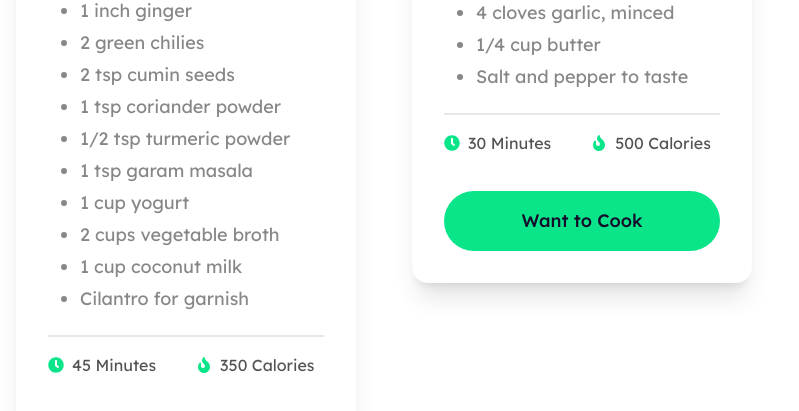
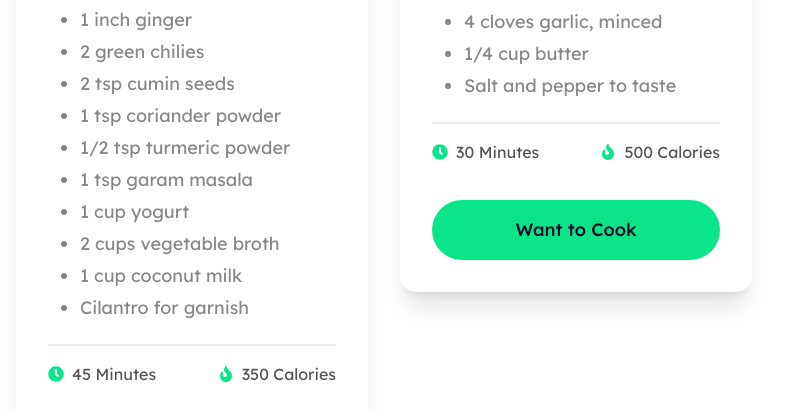
Before and after one commit to mdselimme/Flavor-Restaurent-React-Js-Website, a React (Vite) app: page / in a window 1280 px wide. Shown: the part 1622-2033 px from the top of the page, without its empty margins (0-799 px from the left). Built offline with nearby package versions, Linux system fonts and the light colour scheme.

Commit message:
add_toaster_Success_and_Duplicate

```diff
--- a/package.json
+++ b/package.json
@@ -13,6 +13,7 @@
     "prop-types": "^15.8.1",
     "react": "^18.3.1",
     "react-dom": "^18.3.1",
+    "react-hot-toast": "^2.4.1",
     "react-icons": "^5.3.0"
   },
   "devDependencies": {
--- a/src/Components/OrderDetails/OrderDetails.jsx
+++ b/src/Components/OrderDetails/OrderDetails.jsx
@@ -1,12 +1,8 @@
 
 
 const OrderDetails = ({data , handleCurrentlyCooking,cookingData}) => {
-
-
-
-    console.log(data)
     return (
-            <div className="p-5 col-span-2">
+            <div className="p-5 col-span-2 w-full">
             <div className="border rounded-2xl p-4">
             <h1 className="text-center text-2xl text-[#282828] font-medium">Want to Cook: <span className="text-[#0BE58A]">{data.length}</span></h1>
             {data.length ===0 ? <h1 className="text-center mt-5 text-xl text-[#0BE58A] font-medium">No items Order</h1> : <div className="mt-5">
--- a/src/Components/OurRecipes/OurRecipes.jsx
+++ b/src/Components/OurRecipes/OurRecipes.jsx
@@ -1,6 +1,8 @@
 import { useState } from "react";
 import OrderDetails from "../OrderDetails/OrderDetails";
 import Recipes from "../Recipes/Recipes";
+import toast, { Toaster } from "react-hot-toast";
+import { CgKey } from "react-icons/cg";
 
 
 const OurRecipes = () => {
@@ -9,15 +11,30 @@ const OurRecipes = () => {
     const [currentCooking, setCurrentCooking] = useState([]);
 
     const handleWantToCook = (recipe) =>{
-        const newWantCook = [...wantCook, recipe];
-        setWantCook(newWantCook);
+        const findData = wantCook.find((data)=> data.recipe_id === recipe.recipe_id);
+        if(findData){
+            notifyDucplicateToaster();
+        }
+        else{
+            const newWantCook = [...wantCook, recipe];
+            setWantCook(newWantCook);
+        }
     };
+
+    const notifyDucplicateToaster = () => toast.error("This Item Already Exits", {
+        duration: 2000
+    }) ;
+
+    const notifyCookedToaster = () => toast.success("Item Add For Cooking", {
+        duration: 2000
+    }) ;
 
     const handleCurrentlyCooking = (data) => {
         const newCurrentCooking = [...currentCooking, data];
         setCurrentCooking(newCurrentCooking);
         const wantCookRemove = wantCook.filter((ele)=> ele.recipe_id !== data.recipe_id);
         setWantCook(wantCookRemove);
+        notifyCookedToaster();
     };
 
 
@@ -26,8 +43,9 @@ const OurRecipes = () => {
             <div className="text-center pt-24 pb-16">
                 <h1 className="text-4xl font-semibold text-[#150B2B] mb-6">Our Recipes</h1>
                 <p className="text-base font-normal text-[#150B2B99] leading-[1.6rem]">Indulge in our chef's culinary creations. From classic favorites to innovative dishes, our restaurant's <br /> recipes are a symphony of flavors, expertly crafted to tantalize your taste buds.</p>
+                <Toaster position="top-right" />
             </div>
-            <div className="grid grid-cols-5 justify-between">
+            <div className="grid grid-cols-5 place-items-start justify-between">
                 <Recipes handleWantToCook={handleWantToCook} />
                 <OrderDetails handleCurrentlyCooking={handleCurrentlyCooking} data={wantCook} cookingData={currentCooking} />
             </div>
--- a/src/Components/Recipe/Recipe.jsx
+++ b/src/Components/Recipe/Recipe.jsx
@@ -24,7 +24,7 @@ const Recipe = ({recipe, handleWantToCook}) => {
                             }
                         </ul>
                     </div>
-                    <div className="flex my-2 items-center">
+                    <div className="flex my-2 justify-between items-center">
                         <div className="flex items-center text-[#282828CC] text-base font-normal">
                             <span className="text-[#0BE58A]"><FaClock /></span> <span className="ml-2">{preparing_time} Minutes</span>
                         </div>
--- a/src/Components/Recipes/Recipes.jsx
+++ b/src/Components/Recipes/Recipes.jsx
@@ -15,7 +15,7 @@ const Recipes = ({handleWantToCook}) => {
 
     return (
         <div className="col-span-3 p-4">
-            <div className="grid grid-cols-2 gap-14 pb-10">
+            <div className="grid grid-cols-2 gap-8 pb-10">
                 {
                    recipes.map((data)=> <Recipe key={data.recipe_id} handleWantToCook={handleWantToCook} recipe={data} />)
                 }
```
Also changed, not shown: 1 other file (tests, documents, lock files or other folders).
